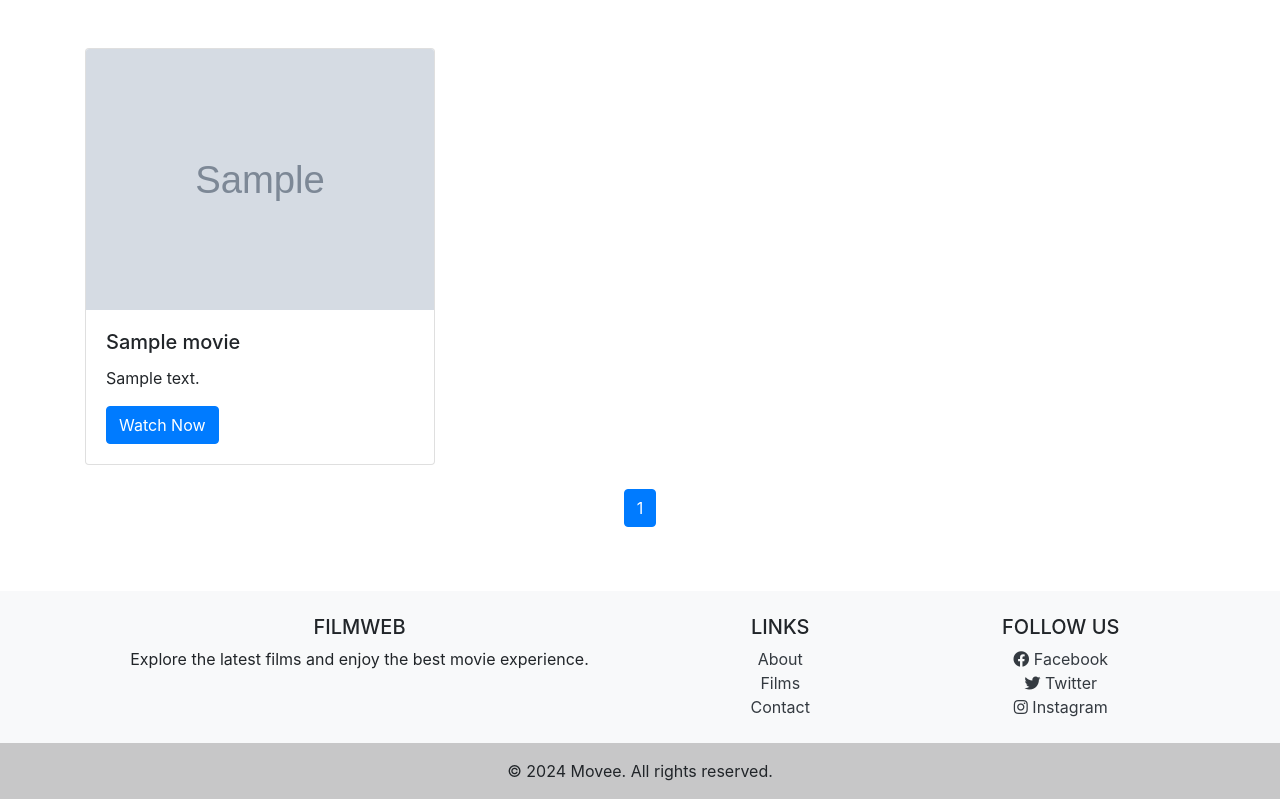
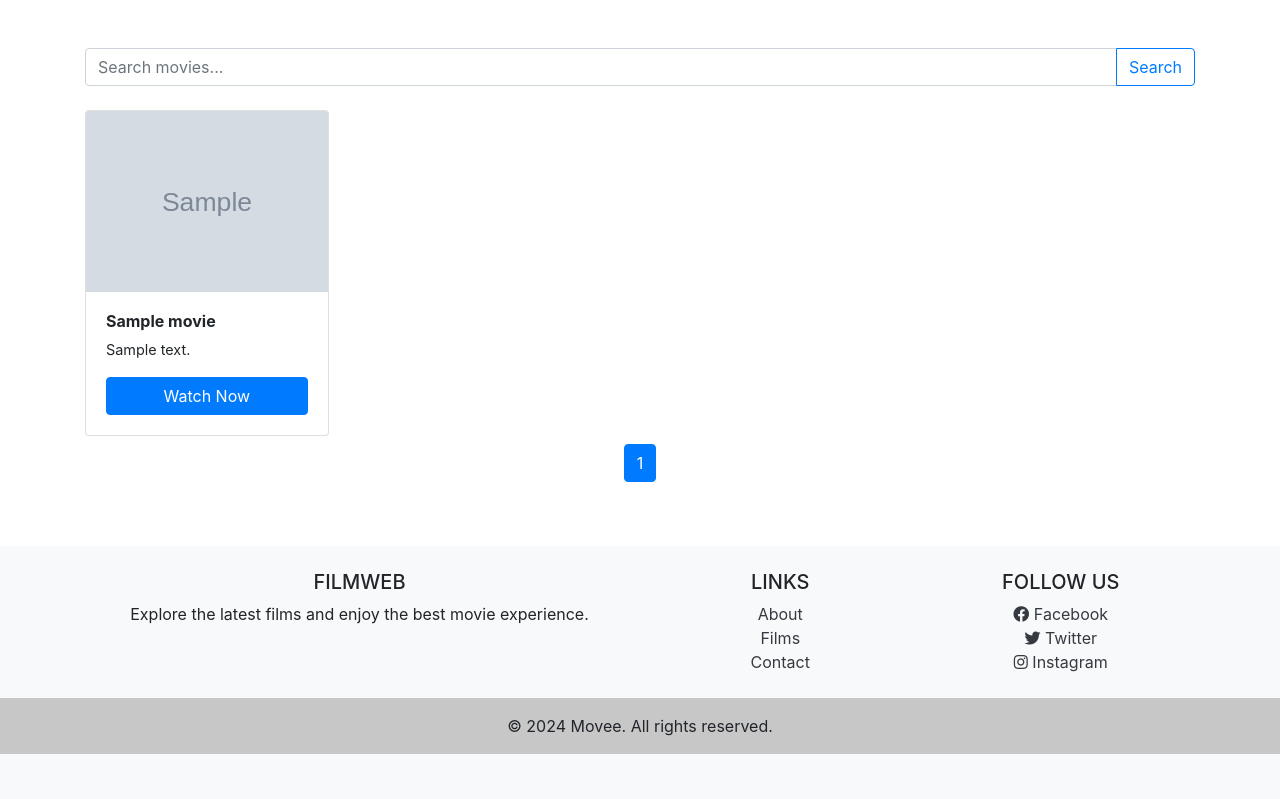
Before and after one commit to duon9/Movee, a Django app: template members/templates/movies.html in a window 1280 px wide. Shown: the part 56-855 px from the top of the page. After the commit the page ends 810 px from the top, so only its background shows below. Run offline with Django 4.2, Linux system fonts and the light colour scheme; the template is opened without the code that fills it: most values are stand-ins (such as "Sample title", 1, 10 or a date in 2020); grey boxes marked "Sample" are stand-in pictures; some libraries are stand-ins or nearby versions.

Commit message:
add search bar

```diff
--- a/members/templates/movies.html
+++ b/members/templates/movies.html
@@ -2,12 +2,79 @@
 
 {% block title %}Movies{% endblock %}
 
+{% block css %}
+<style>
+    @media (min-width: 768px) {
+        .col-md-3 {
+            max-width: 24%;
+            flex: 0 0 24%;
+        }
+    }
+
+    .card {
+        height: 100%;
+        display: flex;
+        flex-direction: column;
+        transition: transform 0.3s, box-shadow 0.3s;
+    }
+
+    .card-body {
+        flex-grow: 1;
+        display: flex;
+        flex-direction: column;
+    }
+
+    .card-title {
+        font-size: 1rem; /* Reduced font size */
+        font-weight: bold;
+        margin-bottom: 0.5rem;
+    }
+
+    .card-text {
+        font-size: 0.9rem;
+        flex-grow: 1;
+        overflow: hidden;
+        text-overflow: ellipsis;
+        white-space: nowrap;
+    }
+
+    .btn {
+        margin-top: auto;
+    }
+
+    .card:hover {
+        transform: scale(1.05);
+        box-shadow: 0 0 15px rgba(0, 0, 0, 0.2);
+    }
+
+    .card-img-top {
+        width: 100%; /* Ensure the image takes up full width */
+        height: auto; /* Maintain aspect ratio */
+    }
+</style>
+{% endblock %}
+
 {% block content %}
 <div class="container mt-5">
+    <!-- Search Bar -->
+    <div class="row mb-4">
+        <div class="col-12">
+            <form method="GET" action="{% url 'movies' %}">
+                <div class="input-group">
+                    <input type="text" name="q" class="form-control" placeholder="Search movies..." value="{{ request.GET.q }}">
+                    <div class="input-group-append">
+                        <button class="btn btn-outline-primary" type="submit">Search</button>
+                    </div>
+                </div>
+            </form>
+        </div>
+    </div>
+
+    <!-- Movie Cards -->
     <div class="row">
         {% for movie in page_obj %}
-        <div class="col-md-4 mb-4">
-            <div class="card">
+        <div class="col-md-3 mb-2"> <!-- Reduced margin-bottom to mb-2 -->
+            <div class="card animate__animated animate__zoomIn">
                 <img src="{{ movie.image_src }}" class="card-img-top" alt="{{ movie.title }}">
                 <div class="card-body">
                     <h5 class="card-title">{{ movie.title }}</h5>
@@ -18,6 +85,8 @@
         </div>
         {% endfor %}
     </div>
+
+    <!-- Pagination -->
     <div class="d-flex justify-content-center">
         <nav aria-label="Page navigation">
             <ul class="pagination">
```
Also changed, not shown: members/views.py (+15 -7 lines), db.sqlite3.
